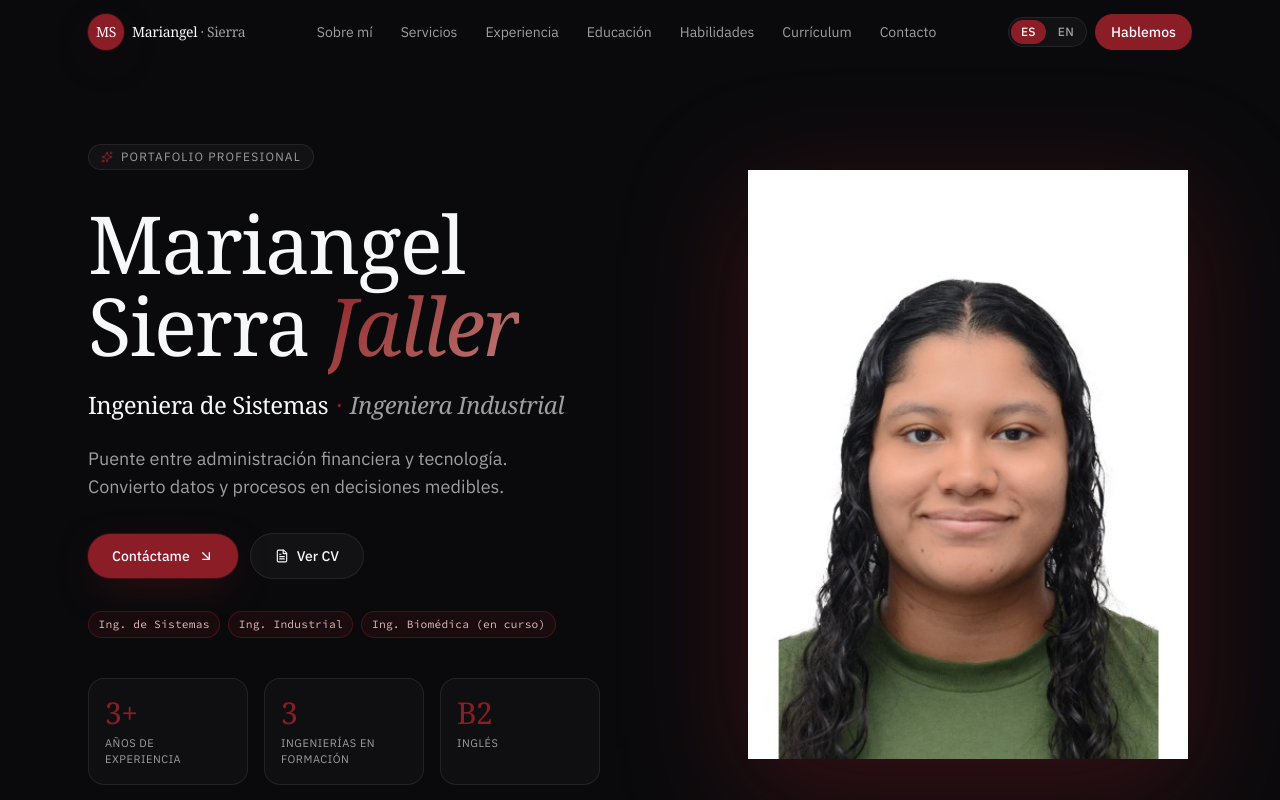
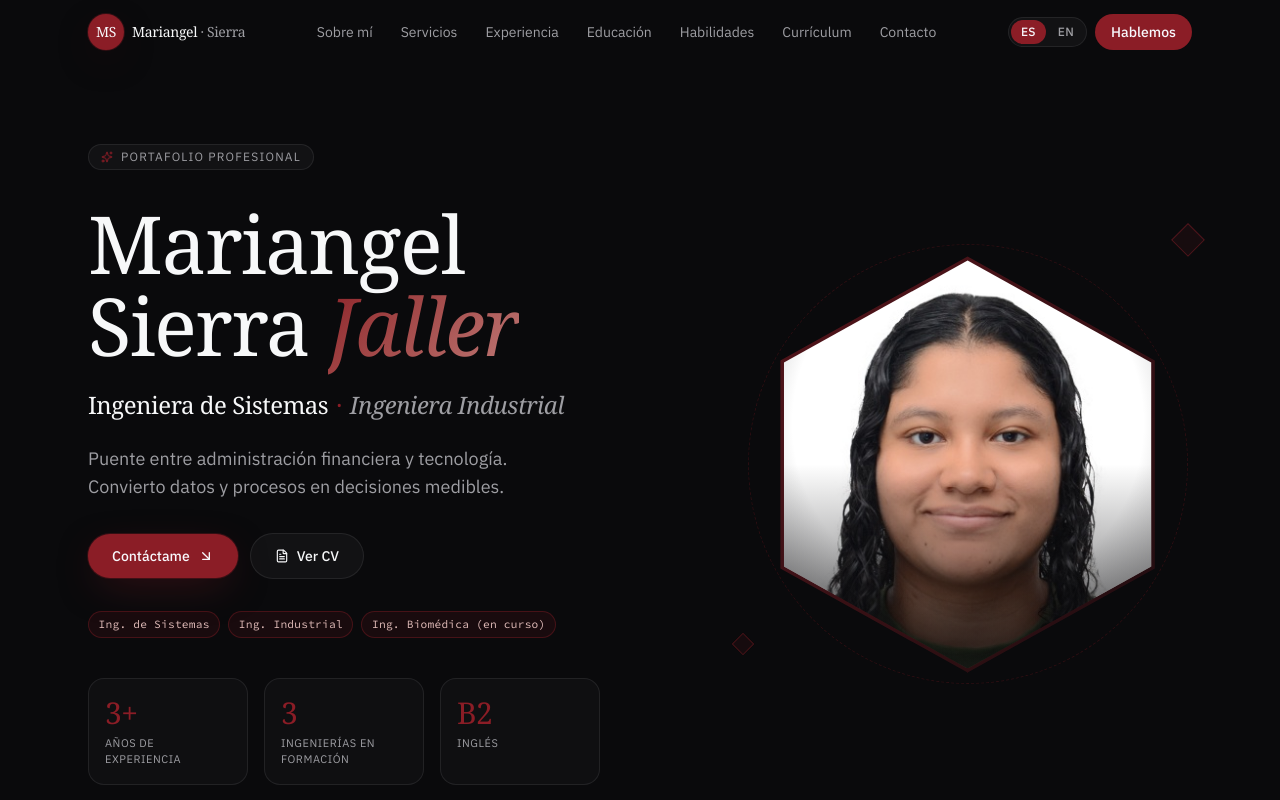
Before and after one commit to MariangelSierraJaller/mariangelsierrajaller.github.io, a React (Vite) app: page /es in a window 1280 px wide. Shown: the top 800 px of the page. Built offline with nearby package versions, Linux system fonts and the light colour scheme; a web font is replaced by a local one.

Commit message:
Update Hero section styling

```diff
--- a/src/components/HeroSection.tsx
+++ b/src/components/HeroSection.tsx
@@ -107,28 +107,57 @@ export default function HeroSection() {
           </div>
         </motion.div>
 
-        {/* Right: portrait */}
+        {/* Right: portrait — framed hexagon composition */}
         <motion.div
           initial={{ opacity: 0, scale: 0.9 }}
           animate={{ opacity: 1, scale: 1 }}
           transition={{ duration: 0.9, ease: "easeOut", delay: 0.1 }}
           className="relative mx-auto w-full max-w-md lg:max-w-none"
         >
-          <div className="absolute inset-0 -z-10">
-            <div className="absolute left-1/2 top-1/2 h-[380px] w-[380px] -translate-x-1/2 -translate-y-1/2 rounded-full bg-primary/40 blur-[90px]" />
+          {/* Ambient aurora glow behind frame */}
+          <div className="pointer-events-none absolute inset-0 -z-10">
+            <div className="absolute left-1/2 top-1/2 h-[520px] w-[520px] -translate-x-1/2 -translate-y-1/2 rounded-full bg-primary/45 blur-[110px]" />
+            <div className="absolute left-1/3 top-2/3 h-[280px] w-[280px] -translate-x-1/2 -translate-y-1/2 rounded-full bg-primary/25 blur-[80px]" />
           </div>
-          <div className="absolute inset-0 -z-10 rounded-full border border-primary/20" />
-          <img
-            src={portrait}
-            alt={t<string>("hero.name")}
-            className="relative z-10 mx-auto h-auto w-full max-w-[440px] object-contain drop-shadow-[0_30px_60px_rgba(139,30,40,0.35)]"
-          />
-          <motion.div
-            aria-hidden
-            animate={{ rotate: 360 }}
-            transition={{ duration: 40, repeat: Infinity, ease: "linear" }}
-            className="pointer-events-none absolute inset-6 -z-10 rounded-full border border-dashed border-primary/25"
-          />
+
+          {/* Floating decorative hex marks */}
+          <div aria-hidden className="pointer-events-none absolute -right-2 -top-4 h-6 w-6 rotate-45 border border-primary/50 bg-primary/10 backdrop-blur-sm" />
+          <div aria-hidden className="pointer-events-none absolute -left-2 bottom-8 h-4 w-4 rotate-45 border border-primary/40 bg-primary/10" />
+
+          {/* Hexagon frame */}
+          <div className="relative mx-auto aspect-square w-full max-w-[440px]">
+            <motion.div
+              aria-hidden
+              animate={{ rotate: 360 }}
+              transition={{ duration: 60, repeat: Infinity, ease: "linear" }}
+              className="absolute inset-0 rounded-full border border-dashed border-primary/25"
+            />
+            <div
+              className="absolute inset-3 santino-glow"
+              style={{
+                clipPath:
+                  "polygon(50% 0%, 95% 25%, 95% 75%, 50% 100%, 5% 75%, 5% 25%)",
+                background:
+                  "linear-gradient(135deg, color-mix(in oklab, var(--color-primary) 60%, transparent), color-mix(in oklab, var(--color-primary) 15%, transparent))",
+              }}
+            />
+            <div
+              className="absolute inset-4 overflow-hidden bg-card"
+              style={{
+                clipPath:
+                  "polygon(50% 0%, 95% 25%, 95% 75%, 50% 100%, 5% 75%, 5% 25%)",
+              }}
+            >
+              <img
+                src={portrait}
+                alt={t<string>("hero.name")}
+                className="h-full w-full object-cover object-center"
+              />
+              {/* Subtle vignette blending into background */}
+              <div className="pointer-events-none absolute inset-0 bg-[radial-gradient(circle_at_50%_40%,transparent_55%,rgba(10,10,12,0.55)_100%)]" />
+              <div className="pointer-events-none absolute inset-0 bg-gradient-to-t from-background/70 via-transparent to-transparent" />
+            </div>
+          </div>
         </motion.div>
       </div>
     </section>
```
